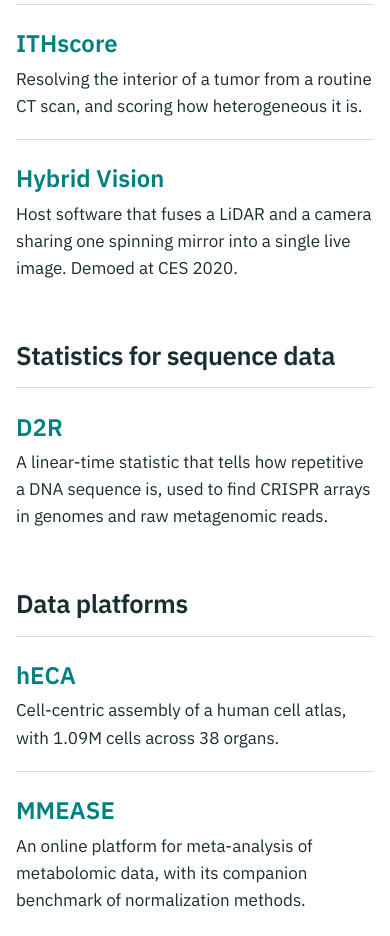
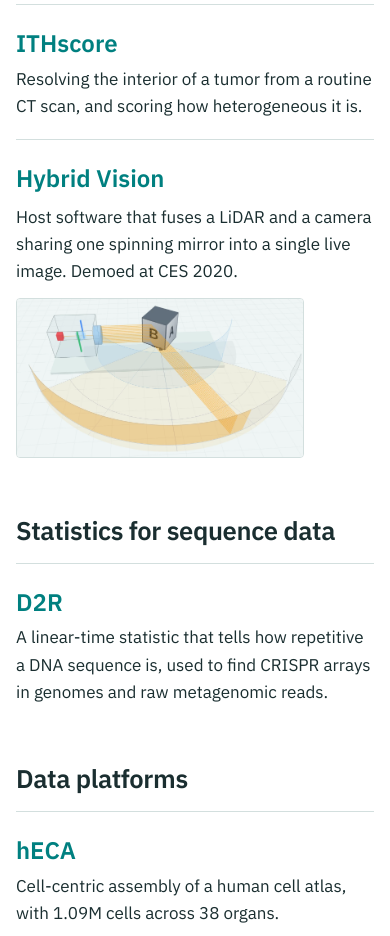
Before and after one commit to chansigit/chansigit.github.io, an Astro site: page /projects in a window 390 px wide. Shown: the part 900-1836 px from the top of the page. Built offline with nearby package versions, Linux system fonts and the light colour scheme; Astro itself is replaced by a stand-in of ours; some packages are replaced by stand-ins of ours.

Commit message:
Projects page: optional thumbnail per project; Hybrid Vision gets its scanner still
Co-Authored-By: Claude Sonnet 5.5 <noreply@anthropic.com>
Claude-Session: https://claude.ai/code/session_01MWVdrzQnngUdKJ5QYhSWz3

```diff
--- a/src/content/projects/7_tanway_hybrid_vision.md
+++ b/src/content/projects/7_tanway_hybrid_vision.md
@@ -3,6 +3,8 @@ title: Hybrid Vision
 description: Host software that fuses a LiDAR and a camera sharing one spinning mirror into a single live image. Demoed at CES 2020.
 importance: 7
 category: imaging
+image: /assets/img/hybrid-vision/mirror-scan-still.webp
+image_alt: 3D model of the scanner, with the laser line sweeping across the field of view
 ---
 
 <img class="cover wide" src="/assets/img/hybrid-vision/mirror-scan-still.webp" alt="3D model of the scanner: a laser and receiver module beside a rotating four-facet mirror, with the laser line sweeping across the field of view." />
--- a/src/pages/projects/index.astro
+++ b/src/pages/projects/index.astro
@@ -24,9 +24,14 @@ const categories = [
             {projects
               .filter((p) => p.category === c.key)
               .map((p) => (
-                <li>
+                <li class={p.image ? "has-thumb" : undefined}>
                   <a class="name" href={`/projects/${p.slug}/`}>{p.title}</a>
                   <p>{p.description}</p>
+                  {p.image && (
+                    <a class="thumb" href={`/projects/${p.slug}/`} tabindex="-1">
+                      <img src={p.image} alt={p.image_alt ?? ""} loading="lazy" />
+                    </a>
+                  )}
                 </li>
               ))}
           </ul>
--- a/src/styles/global.css
+++ b/src/styles/global.css
@@ -111,6 +111,9 @@ details p { margin: 0.45rem 0 0; font-size: 0.95rem; max-width: 46rem; }
 .project-list li { display: grid; grid-template-columns: 14rem minmax(0, 1fr); gap: 1.5rem; padding: 1.2rem 0; border-top: 1px solid var(--line); align-items: baseline; }
 .project-list .name { font-family: var(--display); font-size: 1.5rem; font-weight: 600; }
 .project-list p { margin: 0; max-width: 40rem; }
+.project-list li.has-thumb { grid-template-columns: 14rem minmax(0, 1fr) 13rem; align-items: center; }
+.project-list .thumb { display: block; }
+.project-list .thumb img { display: block; width: 100%; height: auto; border: 1px solid var(--line); border-radius: 4px; }
 
 /* project pages: a slide deck. Slides are 16:9 and scale with the deck width. */
 .crumb { margin: 1.8rem 0 1rem; }
@@ -275,6 +278,8 @@ details p { margin: 0.45rem 0 0; font-size: 0.95rem; max-width: 46rem; }
   .year-group { grid-template-columns: 1fr; gap: 0.6rem; }
   .year-group h2 { position: static; }
   .project-list li, .dated li { grid-template-columns: 1fr; gap: 0.2rem; }
+  .project-list li.has-thumb { grid-template-columns: 1fr; gap: 0.4rem; }
+  .project-list .thumb { max-width: 18rem; margin-top: 0.4rem; }
   .site-head ul { gap: 0 1.1rem; }
   .site-head li a { padding: 0.45rem 0 0.4rem; }
   .block { padding: 2.2rem 0; }
```
Also changed, not shown: public/cv/index.html (+5 -5 lines).
